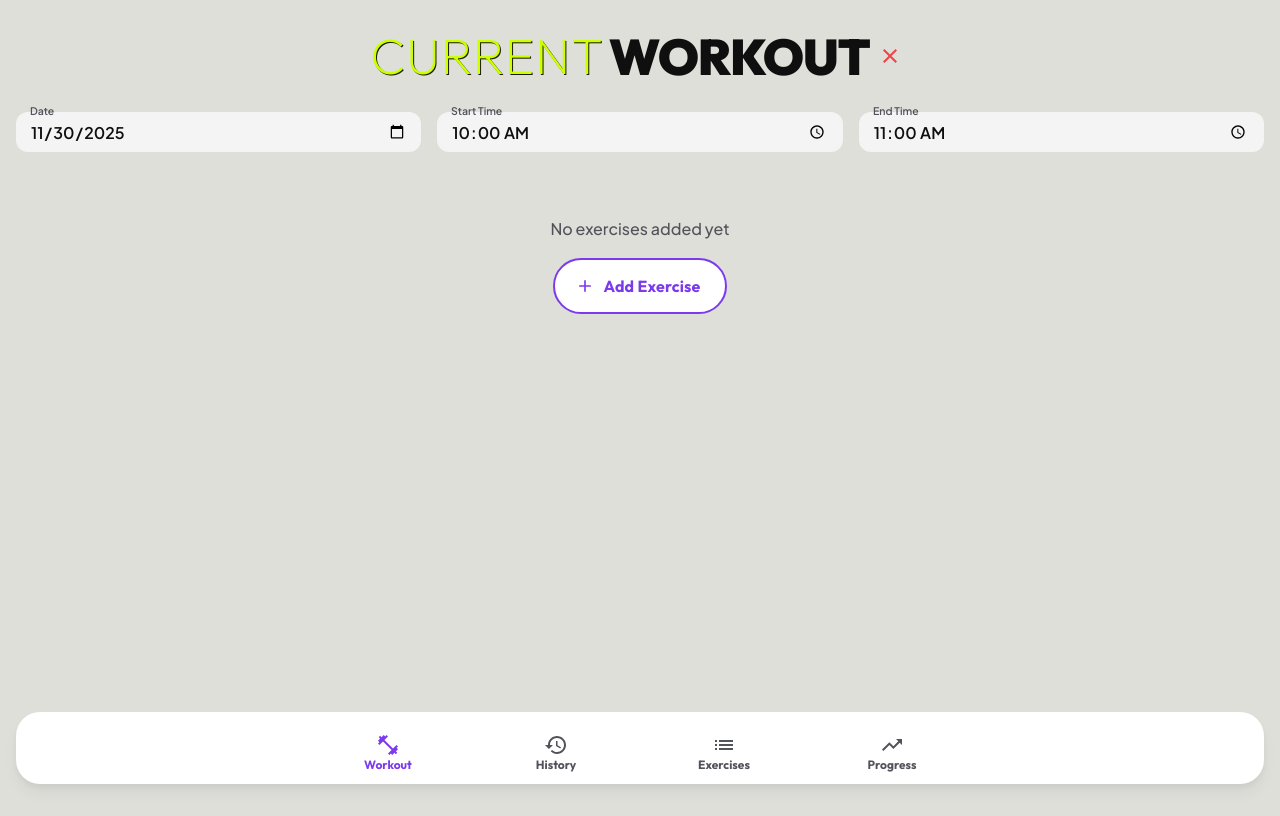
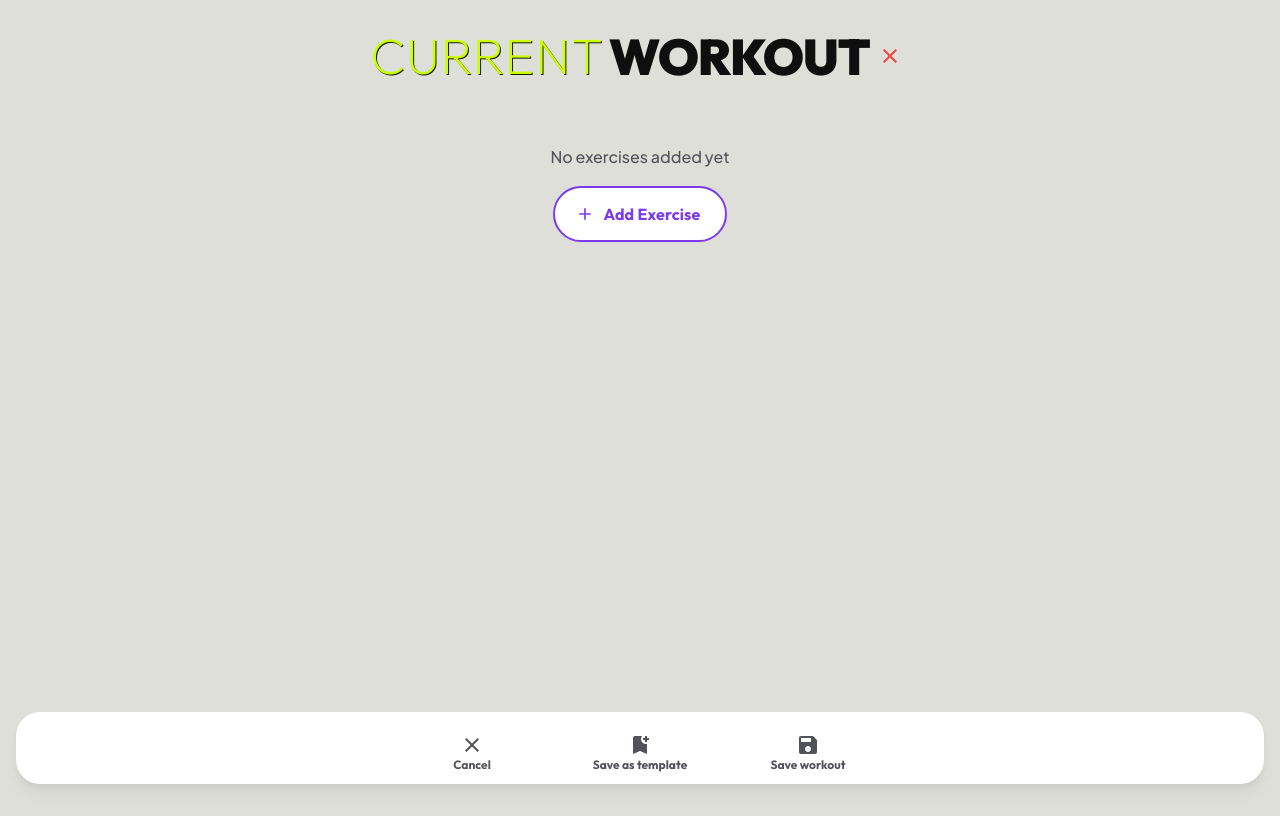
Before and after one commit to suarezgolborne/workout-tracker, a React (Vite) app: page / in a window 1280 px wide. Both pictures are taken after a click on the button "Start new workout". Built offline with nearby package versions, Linux system fonts and the light colour scheme; a web font is replaced by a local one.

Commit message:
Add workout-specific bottom navigation

```diff
--- a/src/App.tsx
+++ b/src/App.tsx
@@ -1,6 +1,6 @@
 import { useState, useCallback } from "react";
 import { Box } from "@mui/material";
-import { Routes, Route } from "react-router-dom";
+import { Routes, Route, useLocation } from "react-router-dom";
 import { BottomNav } from "./components/Layout/BottomNav";
 import { SplashScreen } from "./components/Layout/SplashScreen";
 import { WorkoutPage } from "./pages/WorkoutPage";
@@ -14,6 +14,9 @@ function App() {
     const hasShown = sessionStorage.getItem("splashShown");
     return !hasShown;
   });
+
+  const location = useLocation();
+  const isWorkoutPage = location.pathname === "/";
 
   const handleSplashComplete = useCallback(() => {
     // sessionStorage.setItem("splashShown", "true");
@@ -37,7 +40,7 @@ function App() {
           <Route path="/exercises" element={<ExercisesPage />} />
           <Route path="/progress" element={<ProgressPage />} />
         </Routes>
-        <BottomNav />
+        {!isWorkoutPage && <BottomNav />}
       </Box>
     </>
   );
--- a/src/pages/WorkoutPage.tsx
+++ b/src/pages/WorkoutPage.tsx
@@ -1,5 +1,7 @@
 import { useEffect, useState } from "react";
 import {
+  BottomNavigation,
+  BottomNavigationAction,
   Box,
   Button,
   Dialog,
@@ -13,6 +15,7 @@ import {
   ListItemButton,
   ListItemText,
   ListItemSecondaryAction,
+  Paper,
   Stack,
 } from "@mui/material";
 import {
@@ -78,6 +81,7 @@ export function WorkoutPage() {
   const [templateDialogOpen, setTemplateDialogOpen] = useState(false);
   const [saveTemplateDialogOpen, setSaveTemplateDialogOpen] = useState(false);
   const [editTemplateDialogOpen, setEditTemplateDialogOpen] = useState(false);
+  const [saveWorkoutDialogOpen, setSaveWorkoutDialogOpen] = useState(false);
   const [editingTemplate, setEditingTemplate] =
     useState<WorkoutTemplate | null>(null);
   const [templateName, setTemplateName] = useState("");
@@ -190,6 +194,7 @@ export function WorkoutPage() {
     setWorkoutDate(defaults.date);
     setStartTime(defaults.start);
     setEndTime(defaults.end);
+    setSaveWorkoutDialogOpen(false);
   };
 
   const handleStartWorkout = (template?: WorkoutTemplate) => {
@@ -534,37 +539,6 @@ export function WorkoutPage() {
           </IconButton>
         }
       />
-
-      <Box sx={{ p: 2, display: "flex", gap: 2, flexWrap: "wrap" }}>
-        <TextField
-          type="date"
-          label="Date"
-          value={workoutDate}
-          onChange={(e) => setWorkoutDate(e.target.value)}
-          size="small"
-          InputLabelProps={{ shrink: true }}
-          sx={{ flex: 1, minWidth: 140 }}
-        />
-        <TextField
-          type="time"
-          label="Start Time"
-          value={startTime}
-          onChange={(e) => setStartTime(e.target.value)}
-          size="small"
-          InputLabelProps={{ shrink: true }}
-          sx={{ flex: 1, minWidth: 110 }}
-        />
-        <TextField
-          type="time"
-          label="End Time"
-          value={endTime}
-          onChange={(e) => setEndTime(e.target.value)}
-          size="small"
-          InputLabelProps={{ shrink: true }}
-          sx={{ flex: 1, minWidth: 110 }}
-        />
-      </Box>
-
       <Box sx={{ p: 2 }}>
         {activeWorkout.length === 0 ? (
           <Box sx={{ textAlign: "center", py: 4 }}>
@@ -615,40 +589,103 @@ export function WorkoutPage() {
               onChange={(e) => setNotes(e.target.value)}
               sx={{ mb: 2 }}
             />
-
-            <Button
-              variant="text"
-              fullWidth
-              startIcon={<BookmarkAdd />}
-              onClick={() => setSaveTemplateDialogOpen(true)}
-              sx={{ mb: 2 }}
-            >
-              Save as Template
-            </Button>
           </>
         )}
       </Box>
 
-      {activeWorkout.length > 0 && (
-        <Button
-          variant="contained"
-          color="secondary"
-          onClick={handleSaveWorkout}
-          startIcon={<Save />}
+      <Paper
+        sx={{
+          position: "fixed",
+          bottom: 0,
+          left: 0,
+          right: 0,
+          zIndex: 1000,
+          background: "background.paper",
+          mx: "auto",
+          width: "calc(100% - 32px)",
+          mb: 2,
+        }}
+        elevation={3}
+      >
+        <BottomNavigation
+          value={-1}
+          showLabels
           sx={{
-            position: "fixed",
-            bottom: (theme) =>
-              `calc(${theme.spacing(12)} + env(safe-area-inset-bottom))`,
-            right: 16,
-            borderRadius: 100,
-            px: 3,
-            py: 1.5,
-            boxShadow: 3,
+            "& .MuiBottomNavigationAction-root": {
+              minWidth: 0,
+              paddingTop: 3,
+              paddingBottom: 2,
+              background: "none",
+            },
           }}
         >
-          Save Workout
-        </Button>
-      )}
+          <BottomNavigationAction
+            label="Cancel"
+            icon={<Close />}
+            onClick={handleCancelWorkout}
+          />
+          <BottomNavigationAction
+            label="Save as template"
+            icon={<BookmarkAdd />}
+            onClick={() => setSaveTemplateDialogOpen(true)}
+            disabled={activeWorkout.length === 0}
+          />
+          <BottomNavigationAction
+            label="Save workout"
+            icon={<Save />}
+            onClick={() => setSaveWorkoutDialogOpen(true)}
+            disabled={activeWorkout.length === 0}
+          />
+        </BottomNavigation>
+      </Paper>
+
+      <Dialog
+        open={saveWorkoutDialogOpen}
+        onClose={() => setSaveWorkoutDialogOpen(false)}
+        fullWidth
+        maxWidth="sm"
+      >
+        <DialogTitle>Save Workout</DialogTitle>
+        <DialogContent sx={{ display: "flex", gap: 2, flexWrap: "wrap" }}>
+          <TextField
+            type="date"
+            label="Date"
+            value={workoutDate}
+            onChange={(e) => setWorkoutDate(e.target.value)}
+            size="small"
+            InputLabelProps={{ shrink: true }}
+            sx={{ flex: 1, minWidth: 140 }}
+          />
+          <TextField
+            type="time"
+            label="Start Time"
+            value={startTime}
+            onChange={(e) => setStartTime(e.target.value)}
+            size="small"
+            InputLabelProps={{ shrink: true }}
+            sx={{ flex: 1, minWidth: 110 }}
+          />
+          <TextField
+            type="time"
+            label="End Time"
+            value={endTime}
+            onChange={(e) => setEndTime(e.target.value)}
+            size="small"
+            InputLabelProps={{ shrink: true }}
+            sx={{ flex: 1, minWidth: 110 }}
+          />
+        </DialogContent>
+        <DialogActions>
+          <Button onClick={() => setSaveWorkoutDialogOpen(false)}>Cancel</Button>
+          <Button
+            onClick={handleSaveWorkout}
+            variant="contained"
+            disabled={activeWorkout.length === 0}
+          >
+            Save Workout
+          </Button>
+        </DialogActions>
+      </Dialog>
 
       <Dialog
         open={exerciseDialogOpen}
```
